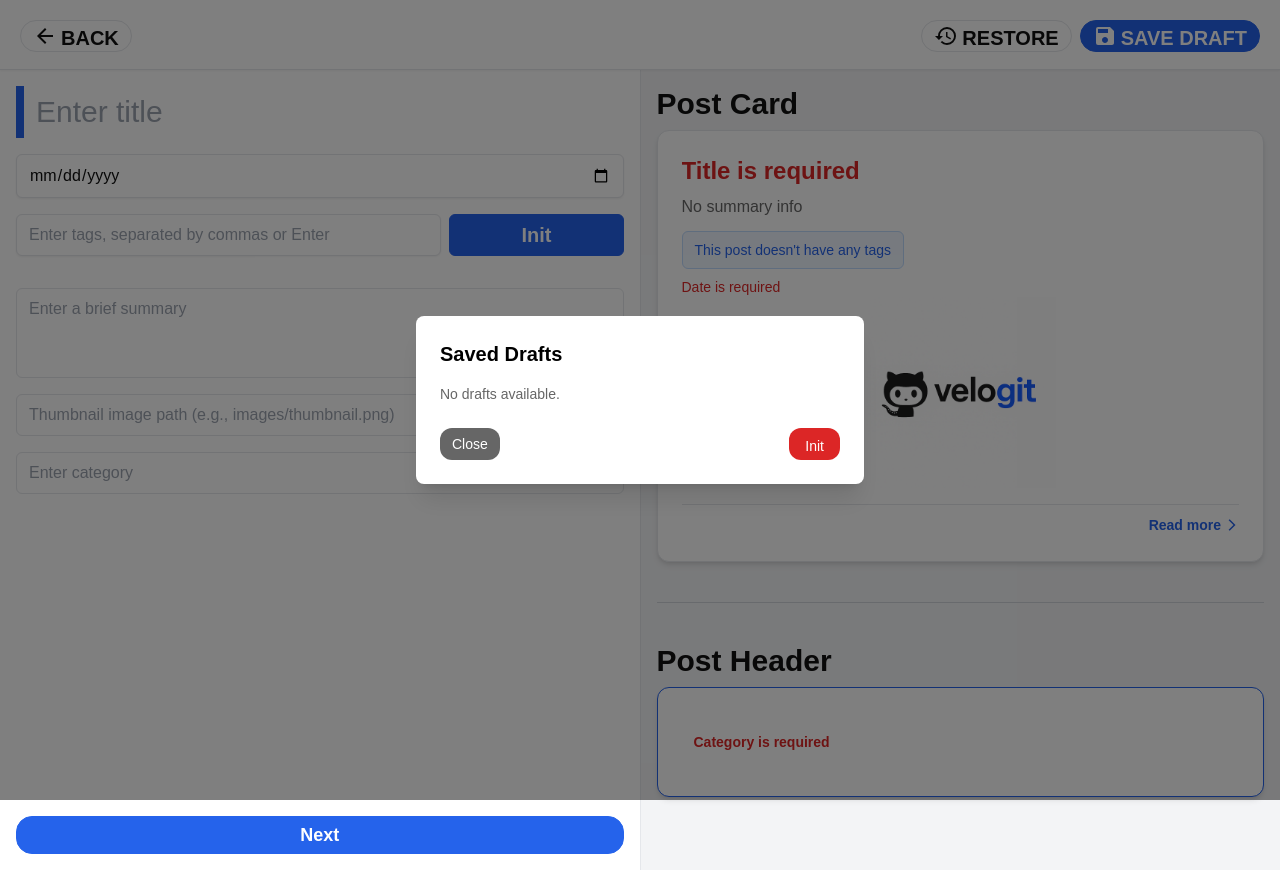
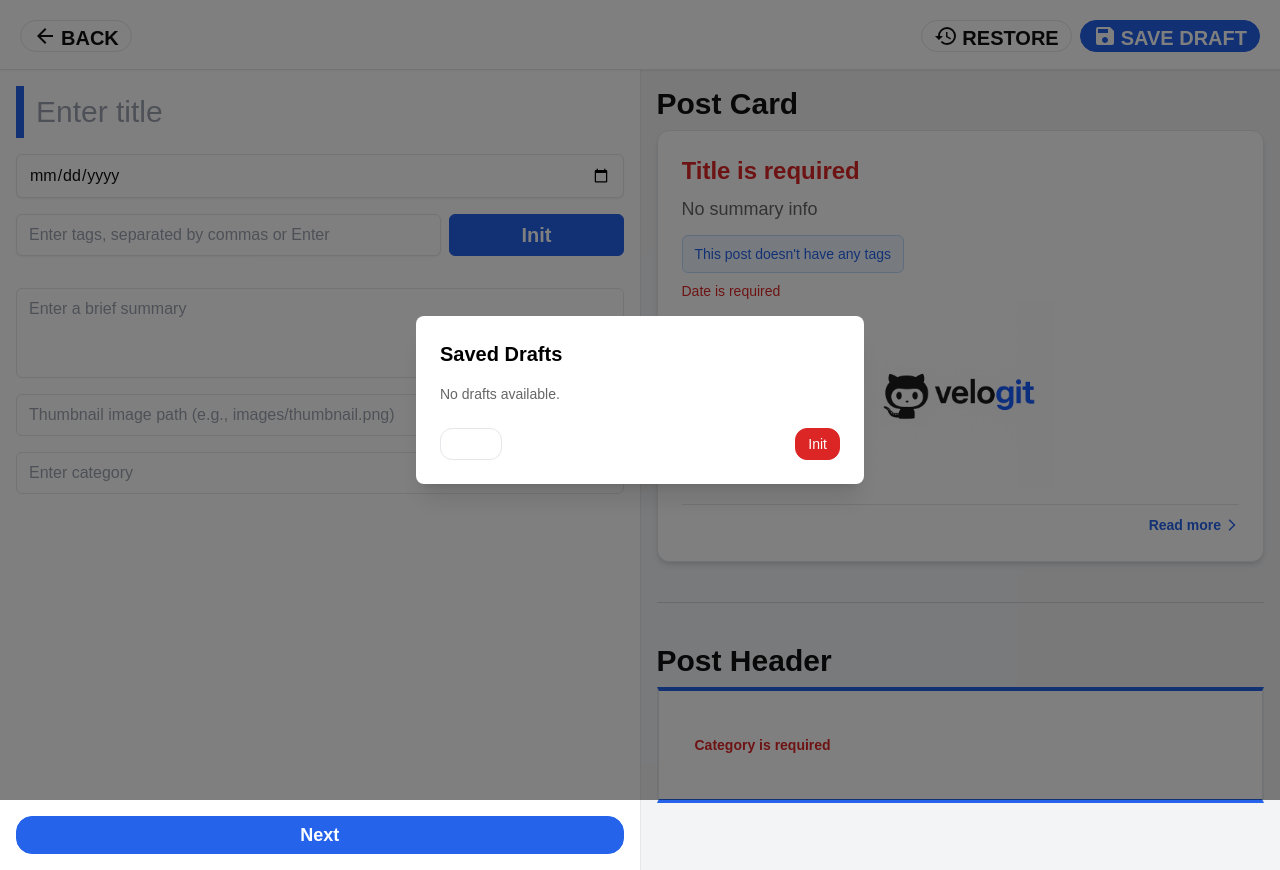
Before and after one commit to letYuchan/velogit, a React (Vite) app: page /write in a window 1280 px wide. Both pictures are taken after a click on the button "RESTORE". Built offline with nearby package versions, Linux system fonts and the light colour scheme; the HTML template or start-up script is replaced by a standard one.

Commit message:
refactor: border 및 background 색상추가, restore 모달 버튼 디자인 수정

```diff
--- a/src/components/common/home/PostCard.tsx
+++ b/src/components/common/home/PostCard.tsx
@@ -13,9 +13,9 @@ const PostCard = ({ post }: { post: PostData }) => {
                     {post.title}
                 </h2>
                 {post.summary && post.summary != '' ? (
-                    <p className='line-clamp-3 w-full text-base text-muted'>{post.summary}</p>
+                    <p className='line-clamp-3 w-full text-lg text-muted'>{post.summary}</p>
                 ) : (
-                    <p className='w-full text-base text-muted'>No summary info</p>
+                    <p className='w-full text-lg text-muted'>No summary info</p>
                 )}
                 <div className='flex flex-wrap gap-2 pt-1'>
                     {post.tags && post.tags[0] != '' ? (
--- a/src/components/common/post/PostPageHeader.tsx
+++ b/src/components/common/post/PostPageHeader.tsx
@@ -7,11 +7,11 @@ interface PostPageProps {
 
 const PostPageHeader = ({ title, date, tags, category }: PostPageProps) => {
     return (
-        <header className='mb-10 w-full rounded-xl border border-primary bg-background p-6 shadow-md'>
+        <header className='mb-10 w-full border-x-2 border-y-4 border-x-border border-y-primary bg-background p-6'>
             {/* Title */}
             <h1
                 id='headerTag'
-                className='mb-4 line-clamp-2 font-title text-[50px] font-extrabold leading-tight text-foreground md:text-5xl'
+                className='mb-4 line-clamp-2 text-center font-title text-[50px] font-extrabold leading-tight text-foreground md:text-5xl'
             >
                 {title}
             </h1>
--- a/src/components/common/write/FrontMatterPreview.tsx
+++ b/src/components/common/write/FrontMatterPreview.tsx
@@ -22,9 +22,9 @@ const FrontMatterPreview = () => {
                             </h2>
                         )}
                         {summary && summary != '' ? (
-                            <p className='line-clamp-3 w-full text-base text-muted'>{summary}</p>
+                            <p className='line-clamp-3 w-full text-lg text-muted'>{summary}</p>
                         ) : (
-                            <p className='w-full text-base text-muted'>No summary info</p>
+                            <p className='w-full text-lg text-muted'>No summary info</p>
                         )}
                         <div className='flex flex-wrap gap-2 pt-1'>
                             {tags.length > 0 && tags.some(tag => tag.trim() !== '') ? (
--- a/src/components/common/write/LayoutHeaderForWritePage.tsx
+++ b/src/components/common/write/LayoutHeaderForWritePage.tsx
@@ -50,7 +50,7 @@ const LayoutHeaderForWritePage = () => {
                 {/* controller */}
                 <button
                     onClick={goToBack}
-                    className='flex h-6 flex-nowrap items-center gap-1 rounded-2xl border border-border bg-background px-3 py-1 text-lg font-semibold text-foreground transition-all duration-150 ease-in-out hover:bg-gray-100 active:bg-gray-100 sm:h-8 sm:text-xl'
+                    className='border-borderDark flex h-6 flex-nowrap items-center gap-1 rounded-2xl border bg-background px-3 py-1 text-lg font-semibold text-foreground transition-all duration-150 ease-in-out hover:bg-gray-100 active:bg-gray-100 sm:h-8 sm:text-xl'
                 >
                     <MdArrowBack className='size-6' />
                     {!isMobile && <span className='relative top-0.5'>BACK</span>}
@@ -59,7 +59,7 @@ const LayoutHeaderForWritePage = () => {
                 <div className='flex flex-nowrap items-stretch justify-around gap-2'>
                     <button
                         onClick={() => setShowModal(true)}
-                        className='flex h-6 flex-nowrap items-center gap-1 rounded-2xl border border-border bg-background px-3 py-1 text-lg font-semibold text-foreground transition-all duration-150 ease-in-out hover:bg-gray-100 active:bg-gray-100 sm:h-8 sm:text-xl'
+                        className='border-borderDark flex h-6 flex-nowrap items-center gap-1 rounded-2xl border bg-background px-3 py-1 text-lg font-semibold text-foreground transition-all duration-150 ease-in-out hover:bg-gray-100 active:bg-gray-100 sm:h-8 sm:text-xl'
                     >
                         <MdRestore className='size-6' />
                         {!isMobile && <span className='relative top-0.5'>RESTORE</span>}
@@ -115,13 +115,13 @@ const LayoutHeaderForWritePage = () => {
                         </ul>
                         <div className='mt-6 flex w-full flex-nowrap items-center justify-between gap-2'>
                             <button
-                                className='h-8 rounded-xl bg-muted px-3 py-1 text-sm text-white hover:bg-muted/70 active:bg-muted/70'
+                                className='border-borderDark bg-backgroundDark h-8 rounded-xl border px-3 py-1 text-sm text-white hover:bg-muted/70 active:bg-muted/70'
                                 onClick={() => setShowModal(false)}
                             >
                                 Close
                             </button>
                             <button
-                                className='active:bg-error-70 h-8 rounded-xl bg-error px-4 py-2 text-sm text-white hover:bg-error/70'
+                                className='active:bg-error-70 h-8 rounded-xl border border-error bg-error px-3 py-1 text-sm text-white hover:bg-error/70'
                                 onClick={async () => {
                                     await localStorage.setItem(
                                         DRAFT_STORAGE_KEY,
```
